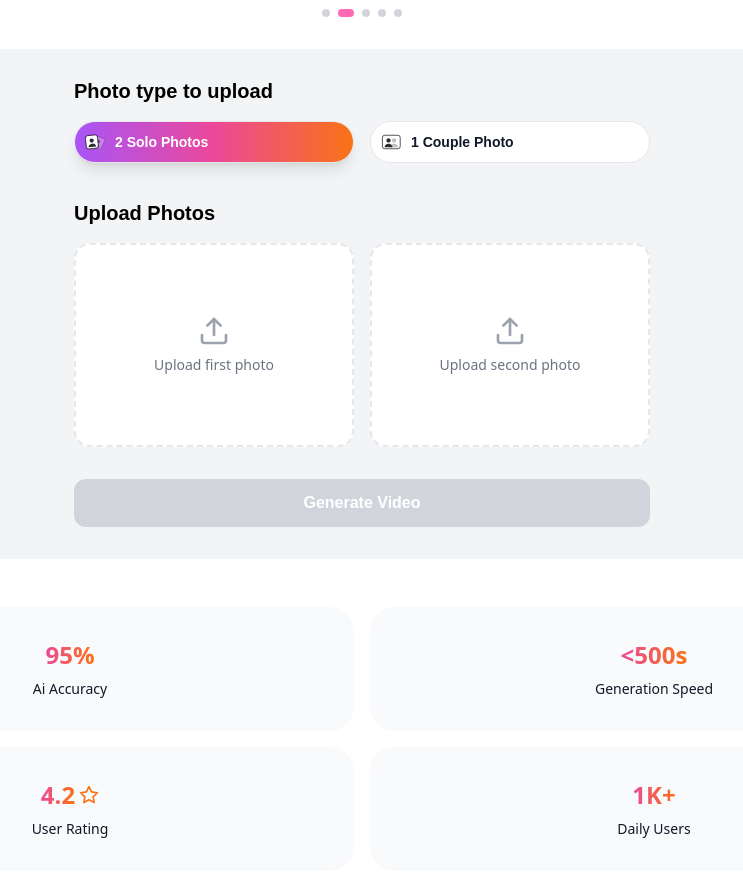
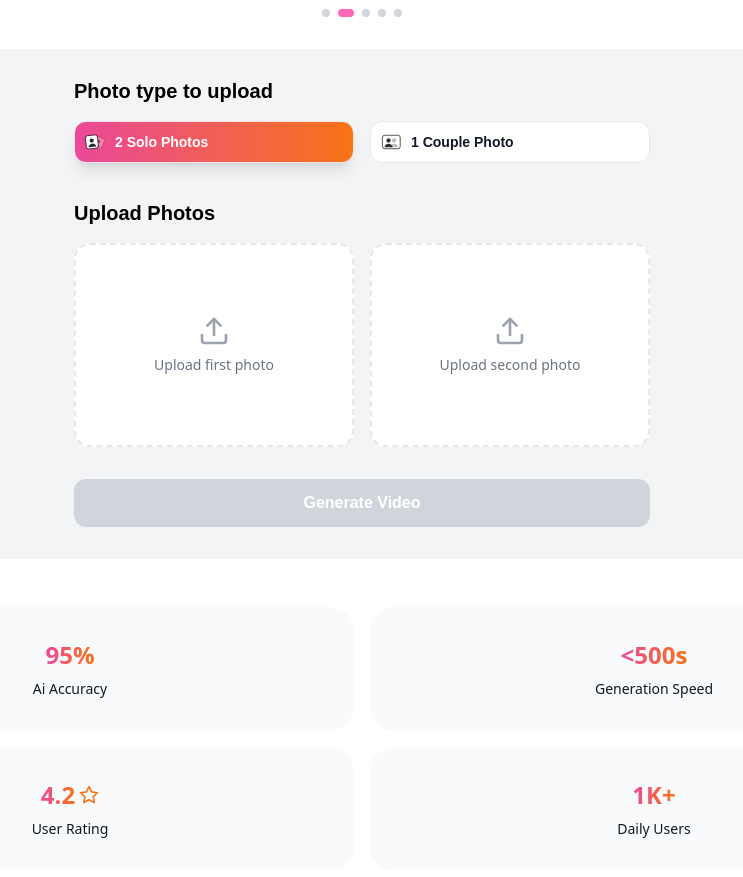
Before and after one commit to sidharth-n/kissyourcrush, a React (Vite) app: page / in a window 1280 px wide. Shown: the part 860-1737 px from the top of the page, without its empty margins (278-1021 px from the left). Built offline with nearby package versions, Linux system fonts and the light colour scheme.

Commit message:
upadte button colors and border radius

```diff
--- a/src/components/UploadSection.tsx
+++ b/src/components/UploadSection.tsx
@@ -91,9 +91,9 @@ const UploadSection = () => {
               whileHover={{ scale: 1.02 }}
               whileTap={{ scale: 0.98 }}
               onClick={() => handleModeChange('solo')}
-              className={`flex items-center gap-2 px-2 py-2 rounded-3xl flex-1 border transition-all ${
+              className={`flex items-center gap-2 px-2 py-2 rounded-xl flex-1 border transition-all ${
                 uploadMode === 'solo'
-                  ? 'bg-white shadow-lg bg-gradient-to-r from-purple-500 via-pink-500 to-orange-500'
+                  ? 'bg-white shadow-lg bg-gradient-to-r from-pink-500 to-orange-500'
                   : 'bg-white border-gray-200'
               }`}
             >
@@ -107,9 +107,9 @@ const UploadSection = () => {
               whileHover={{ scale: 1.02 }}
               whileTap={{ scale: 0.98 }}
               onClick={() => handleModeChange('couple')}
-              className={`flex items-center gap-2 px-2 py-2 rounded-3xl flex-1 border transition-all ${
+              className={`flex items-center gap-2 px-2 py-2 rounded-xl flex-1 border transition-all ${
                 uploadMode === 'couple'
-                  ? 'bg-white shadow-lg bg-gradient-to-r from-purple-500 via-pink-500 to-orange-500'
+                  ? 'bg-white shadow-lg bg-gradient-to-r from-pink-500 to-orange-500'
                   : 'bg-white border-gray-200'
               }`}
             >
```
